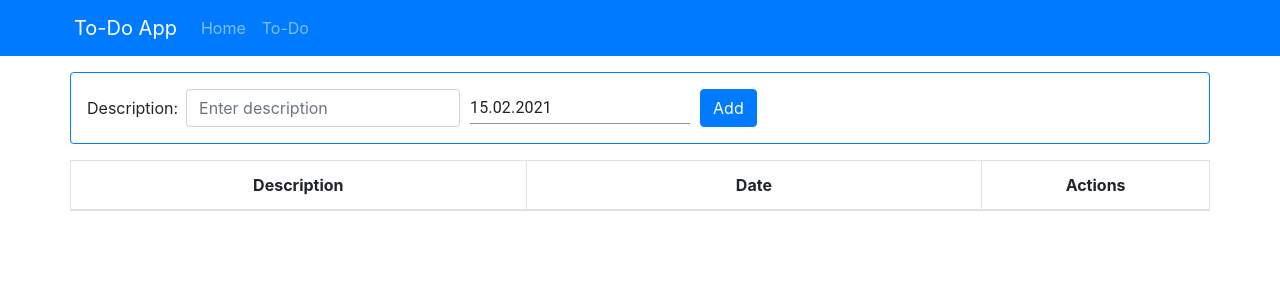
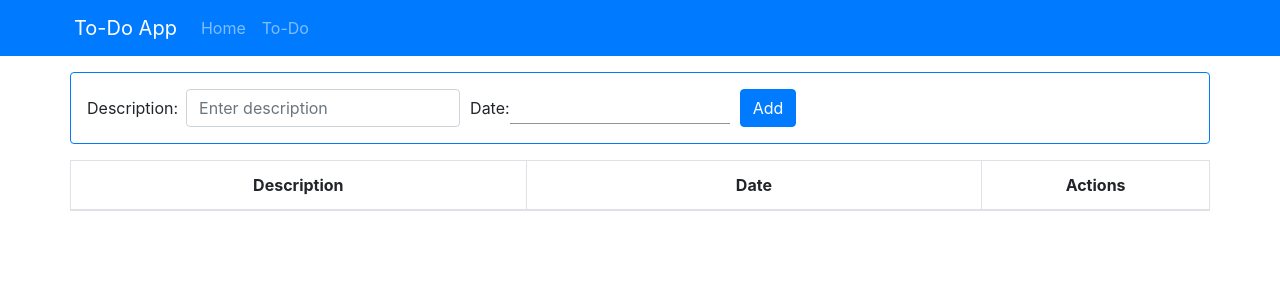
Before and after one commit to keep1tstupid/learn-react-to-do-list, a React (Create React App) app: page /todo in a window 1280 px wide. Shown: the top 300 px of the page. Built offline with nearby package versions, Linux system fonts and the light colour scheme.

Commit message:
default value for datepicker updated

```diff
--- a/src/components/AddToDo.js
+++ b/src/components/AddToDo.js
@@ -8,7 +8,7 @@ import MomentUtils from "@date-io/moment";
 const AddToDo = (props) => {
   const [toDo, setToDo] = useState({
     description: '',
-    date: moment(),
+    date: null,
   });
 
   const inputChanged = (event) => {
@@ -27,7 +27,7 @@ const AddToDo = (props) => {
     event.preventDefault();
     setToDo({
       description: '',
-      date: moment(),
+      date: null,
     });
   };
 
@@ -58,12 +58,14 @@ const AddToDo = (props) => {
 
               <Col xs='auto'>
                 <Form.Group>
+                  <Form.Label>Date: </Form.Label>
                   <MuiPickersUtilsProvider libInstance={moment} utils={MomentUtils}>
                     <DatePicker
                       value={toDo.date}
                       name='date'
                       format="DD.MM.YYYY"
                       onChange={dateChanged}
+                      styles
                       />
                   </MuiPickersUtilsProvider>
                 </Form.Group>
```
